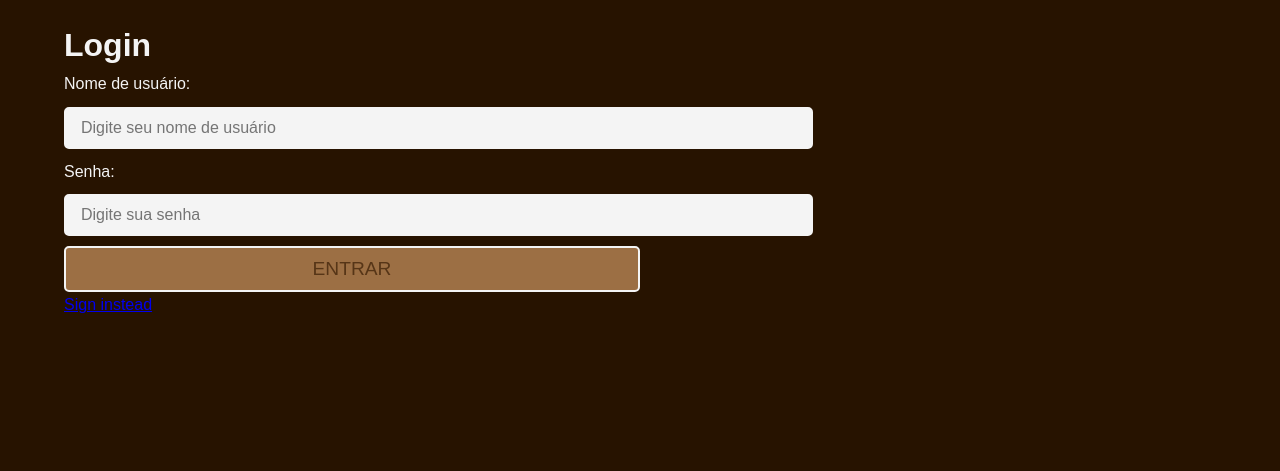
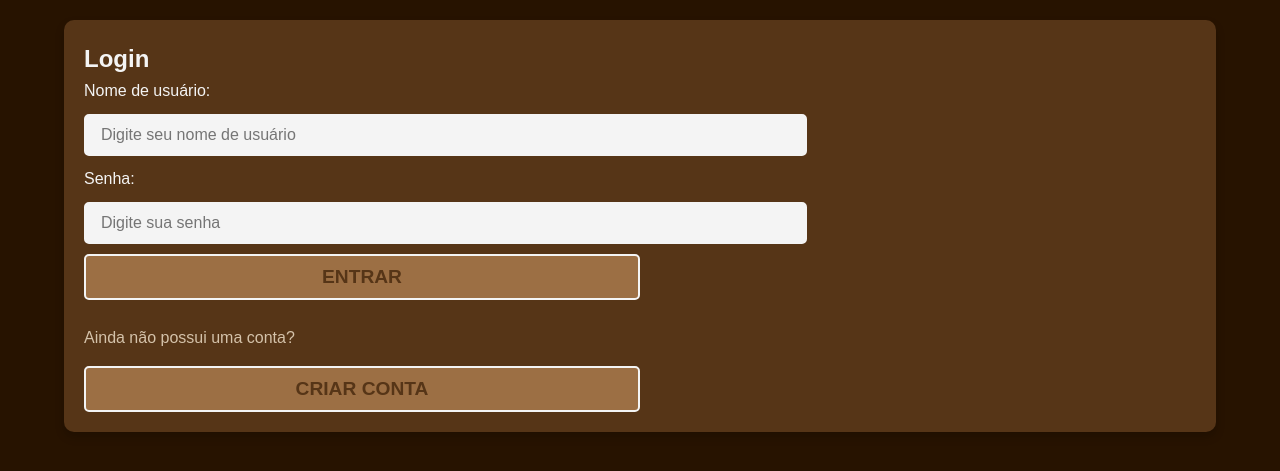
Before and after one commit to Emanuel7Oliveira/Flask-website, a Flask app: page /login in a window 1280 px wide. Shown: the top 471 px of the page. Run offline with Flask 3, Linux system fonts and the light colour scheme.

Commit message:
style: Fix login styles and classes in css

```diff
--- a/templates/css/style.css
+++ b/templates/css/style.css
@@ -97,6 +97,7 @@ input[type="password"] {
     background-color: #9c6f44;
     color: #563517;
     font-size: 1.2em;
+    font-weight: bold;
     text-transform: uppercase;
     cursor: pointer;
     transition: 0.3s ease-in-out;
@@ -137,6 +138,10 @@ input[type="password"] {
   margin-bottom: 10px;
 }
 
+.highlight h3 {
+  width: 180px;
+}
+
 .highlight p {
   margin-bottom: 15px;
   color: #d4c2aa;
--- a/templates/login.html
+++ b/templates/login.html
@@ -8,6 +8,8 @@
 </head>
 <body>
     <div class="container">
+      <section class="highlights">
+        <div class="highlight">
           <h1>Login</h1>
           <form method="POST" action="/login">
               <label for="username">Nome de usuário:</label><br>
@@ -17,7 +19,13 @@
               <input type="password" id="password" name="password" required placeholder="Digite sua senha"><br>
               <button type="submit" class="login_button">Entrar</button>
           </form>
-        <a href="{{ url_for('sign') }}"><p>Sign instead</p></a>
+          <br>
+          <p>Ainda não possui uma conta?</p>
+          <a href="{{ url_for('sign') }}">
+              <button class="login_button" >Criar conta</button>
+          </a>
+        </div>
+      </section>
     </div>
 </body>
 </html>
```
Lines whose indentation alone changed are shown as unchanged.
